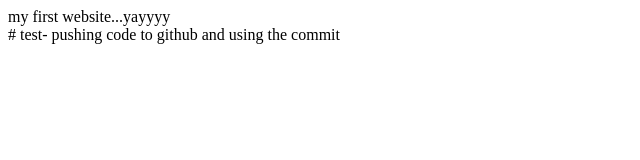
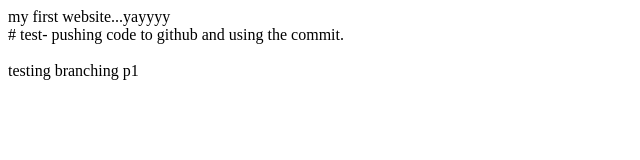
Before and after one commit to aditya6521/Begin101, a plain HTML site: page index.html in a window 1280 px wide. Shown: the whole page, without its empty margins (0-640 px from the left). Drawn offline with Linux system fonts and the light colour scheme.

Commit message:
refractor update for branch test

```diff
--- a/index.html
+++ b/index.html
@@ -8,6 +8,8 @@
 <body>
     my first website...yayyyy <br>
 
-    # test- pushing code to github and using the commit
+    # test- pushing code to github and using the commit.
+
+    <br> <br> testing branching p1
 </body>
 </html>
```
